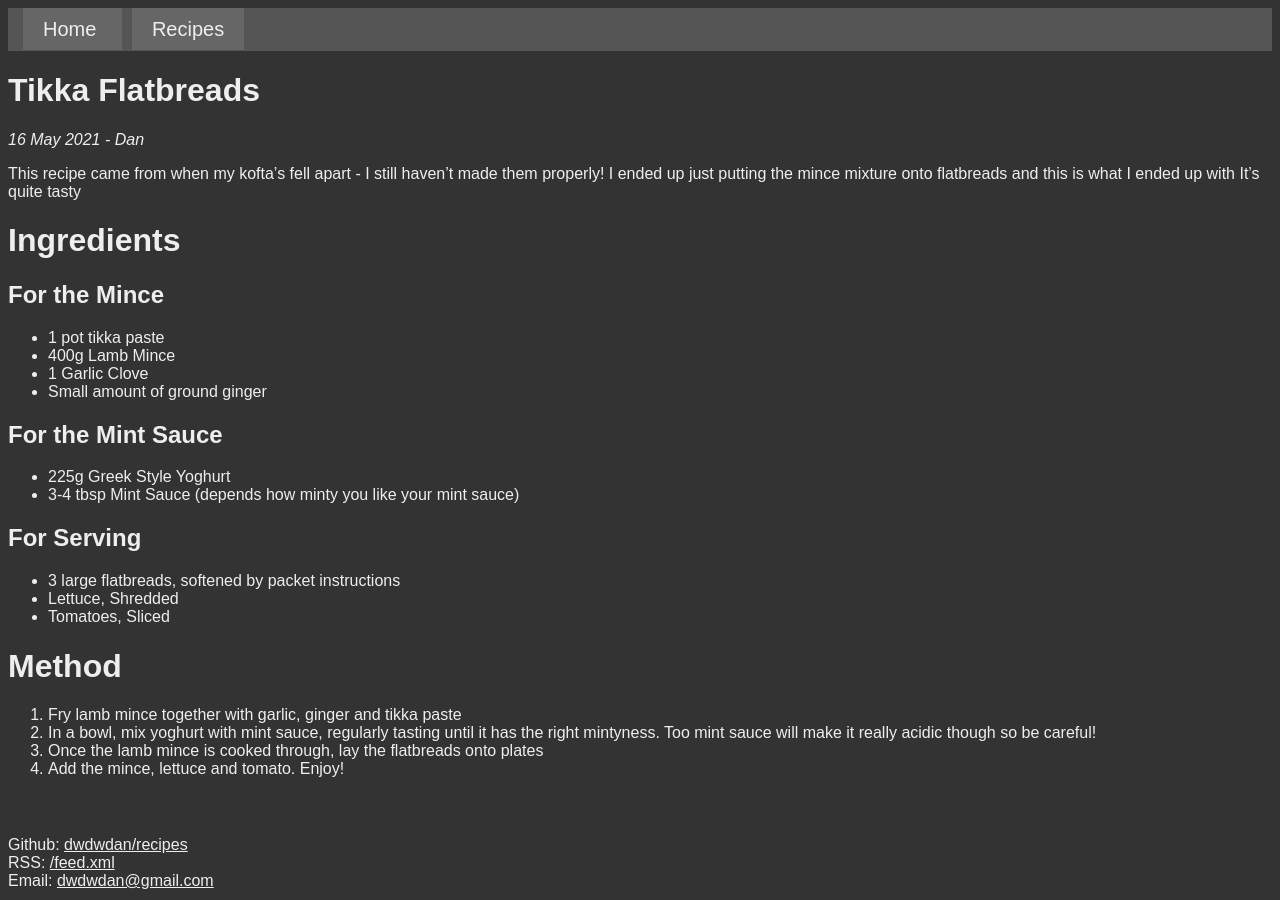
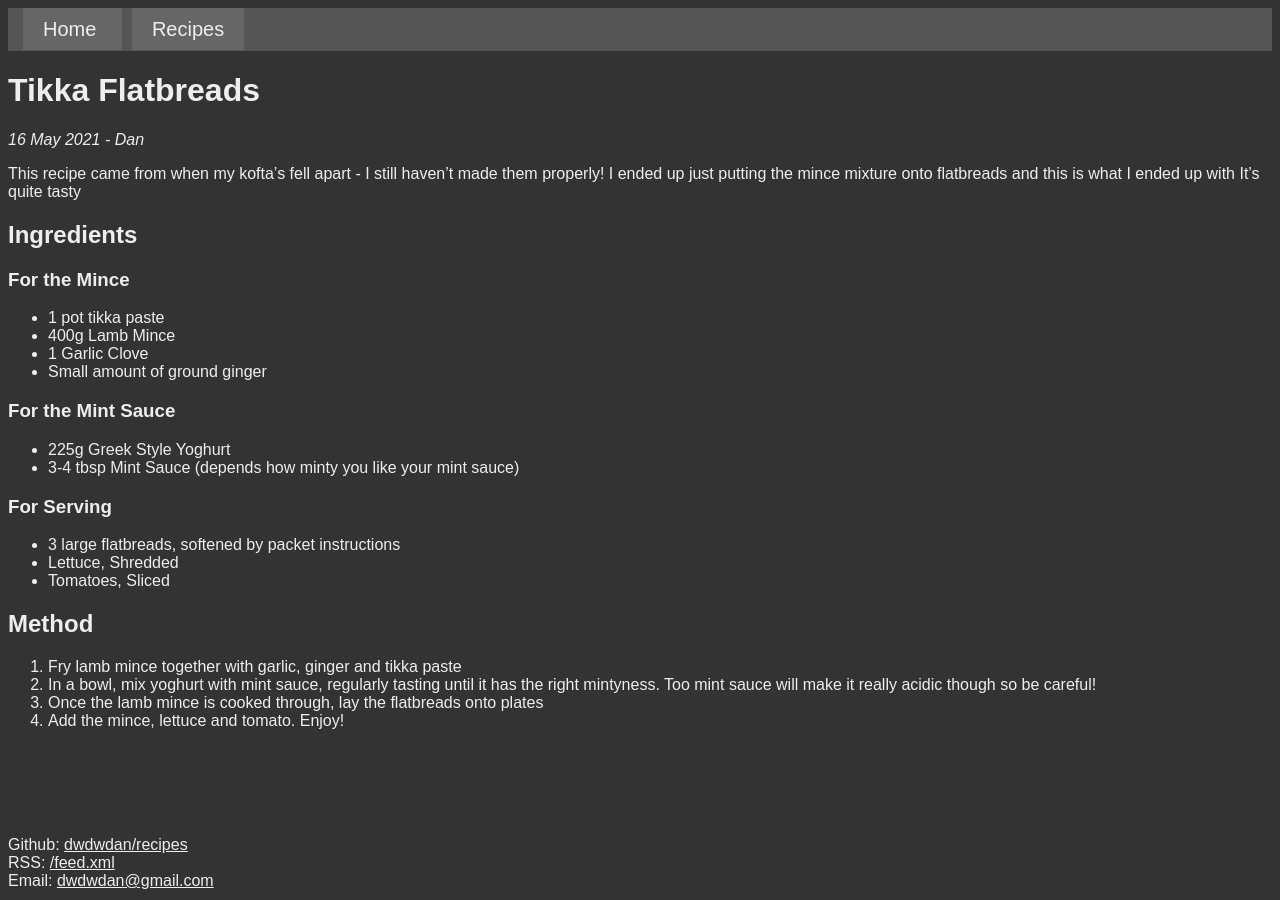
Before and after one commit to dwdwdan/recipes, a Jekyll site: the page built from _posts/2021-05-16-Tikka-Flatbreads.md, in a window 1280 px wide. Built offline with Jekyll 4.4.1, drawn with Linux system fonts in a browser that asks for light colours.

```diff
--- a/_posts/2021-05-16-Tikka-Flatbreads.md
+++ b/_posts/2021-05-16-Tikka-Flatbreads.md
@@ -7,24 +7,24 @@ shortDesc: >-
   It's quite tasty
 ---
 
-# Ingredients
+## Ingredients
 
-## For the Mince
+### For the Mince
 - 1 pot tikka paste
 - 400g Lamb Mince
 - 1 Garlic Clove
 - Small amount of ground ginger
 
-## For the Mint Sauce
+### For the Mint Sauce
 - 225g Greek Style Yoghurt
 - 3-4 tbsp Mint Sauce (depends how minty you like your mint sauce)
 
-## For Serving
+### For Serving
 - 3 large flatbreads, softened by packet instructions
 - Lettuce, Shredded
 - Tomatoes, Sliced
 
-# Method
+## Method
 1. Fry lamb mince together with garlic, ginger and tikka paste
 2. In a bowl, mix yoghurt with mint sauce, regularly tasting until it has the right mintyness.
 Too mint sauce will make it really acidic though so be careful!
```
Also changed, not shown: _posts/2021-05-16-Cheeseburger-Wraps.md (+3 -2 lines).
